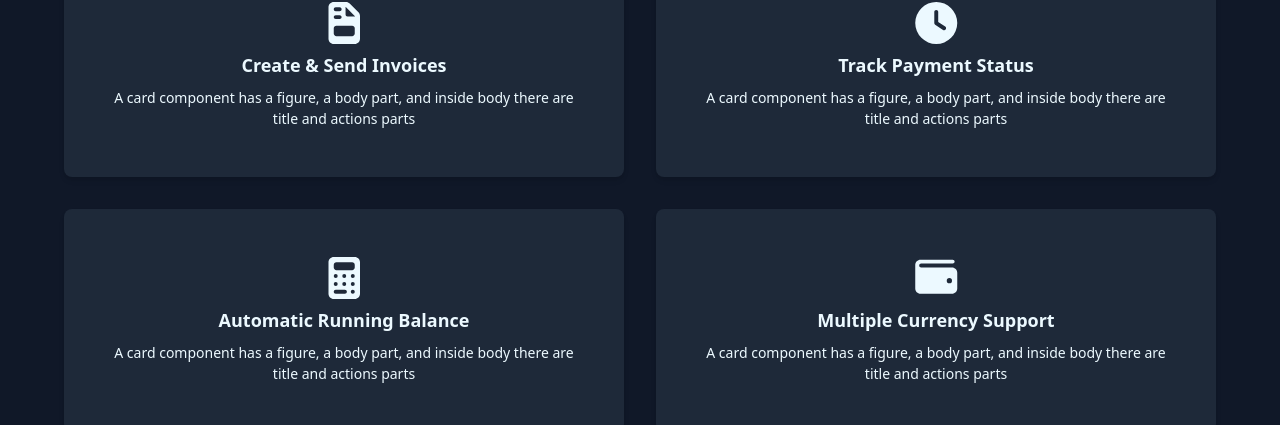
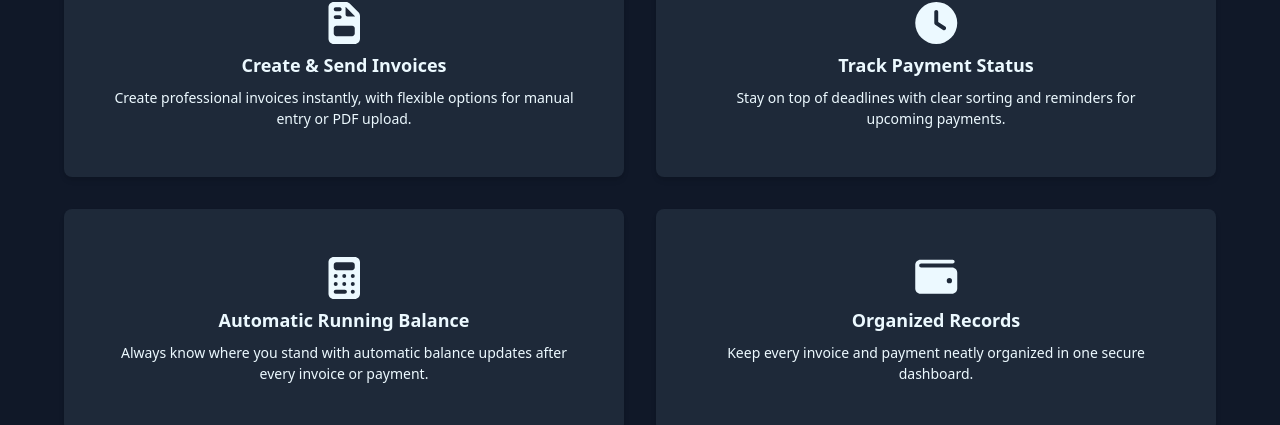
Before and after one commit to Kwabena2K/invoice-tracker, a React (Vite) app in the folder client/: page /home in a window 1280 px wide. Shown: the part 1142-1567 px from the top of the page. Built offline with nearby package versions, Linux system fonts and the light colour scheme.

Commit message:
key features fix 1

```diff
--- a/client/src/pages/Home.jsx
+++ b/client/src/pages/Home.jsx
@@ -87,28 +87,28 @@ function Home() {
                         <div className="card-body items-center text-center">
                             <FontAwesomeIcon icon={faFileInvoice} size="3x"/>
                             <h2 className="card-title">Create & Send Invoices</h2>
-                            <p>A card component has a figure, a body part, and inside body there are title and actions parts</p>
+                            <p>Create professional invoices instantly, with flexible options for manual entry or PDF upload.</p>
                         </div>
                     </div>
                     <div className="card bg-gray-800 shadow-md p-6 cursor-pointer transition delay-100 duration-200 ease-in-out hover:-translate-y-1 hover:scale-100 hover:bg-primary">
                         <div className="card-body items-center text-center">
                              <FontAwesomeIcon icon={faClock} size="3x"/>
                             <h2 className="card-title">Track Payment Status</h2>
-                            <p>A card component has a figure, a body part, and inside body there are title and actions parts</p>
+                            <p>Stay on top of deadlines with clear sorting and reminders for upcoming payments.</p>
                         </div>
                     </div>
                     <div className="card bg-gray-800 shadow-md p-6 cursor-pointer transition delay-100 duration-200 ease-in-out hover:-translate-y-1 hover:scale-100 hover:bg-primary">
                         <div className="card-body items-center text-center">
                             <FontAwesomeIcon icon={faCalculator} size="3x" />
                             <h2 className="card-title">Automatic Running Balance</h2>
-                            <p>A card component has a figure, a body part, and inside body there are title and actions parts</p>
+                            <p>Always know where you stand with automatic balance updates after every invoice or payment.</p>
                         </div>
                     </div>
                     <div className="card bg-gray-800 shadow-md p-6 cursor-pointer transition delay-100 duration-200 ease-in-out hover:-translate-y-1 hover:scale-100 hover:bg-primary">
                         <div className="card-body items-center text-center">
                             <FontAwesomeIcon icon={faWallet} size="3x"/>
-                            <h2 className="card-title">Multiple Currency Support</h2>
-                            <p>A card component has a figure, a body part, and inside body there are title and actions parts</p>
+                            <h2 className="card-title">Organized Records</h2>
+                            <p>Keep every invoice and payment neatly organized in one secure dashboard.</p>
                         </div>
                     </div>
             </div>
```
